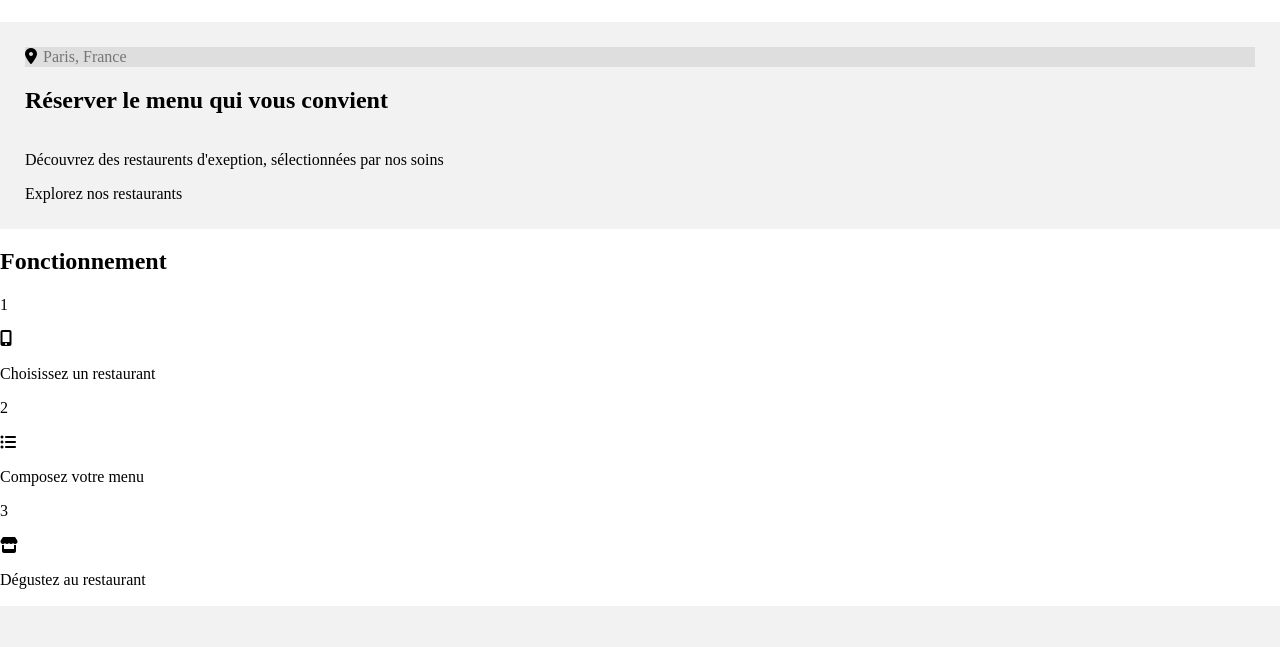
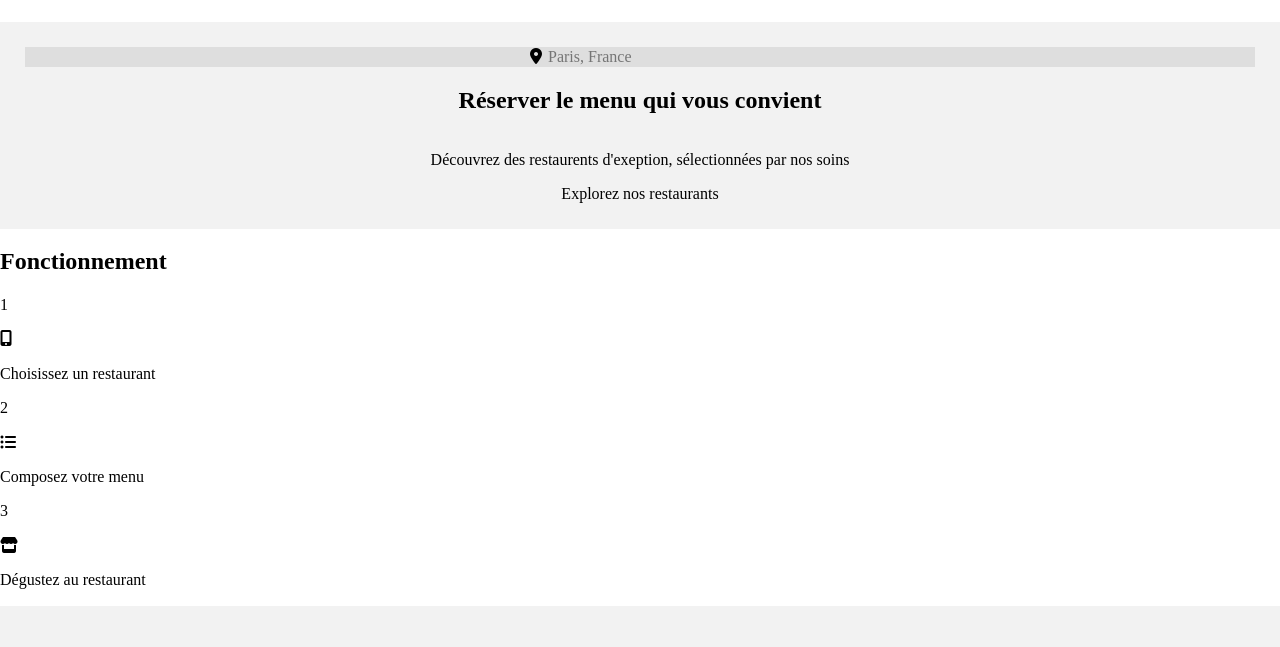
Before and after one commit to fredvonarx/P3, a website: page index.html in a window 1280 px wide. Shown: the part 124-771 px from the top of the page. Drawn offline with Linux system fonts and the light colour scheme.

Commit message:
feat explorer #explorer-formulaire essai de centrer le contenu font awesome et placeholder

```diff
--- a/sass/layouts/_explorer.scss
+++ b/sass/layouts/_explorer.scss
@@ -3,6 +3,7 @@
     flex-direction: column;
     background-color: $couleur-fond-gris-clair;
     padding: map-get($paddings, padding-ecran);
+    text-align: center;
     #explorer-formulaire{
         padding: 0;
     }
@@ -11,7 +12,11 @@
 #explorer-formulaire{
     display: flex;
     flex-direction: row;
+    justify-content: center;
     background-color: $couleur-fond-gris-fonce;
+    form{
+        justify-items: center;
+    }
     input{
         background-color: $couleur-fond-gris-fonce;
         border: none;
```
Also changed, not shown: main.css, 1 other file.
